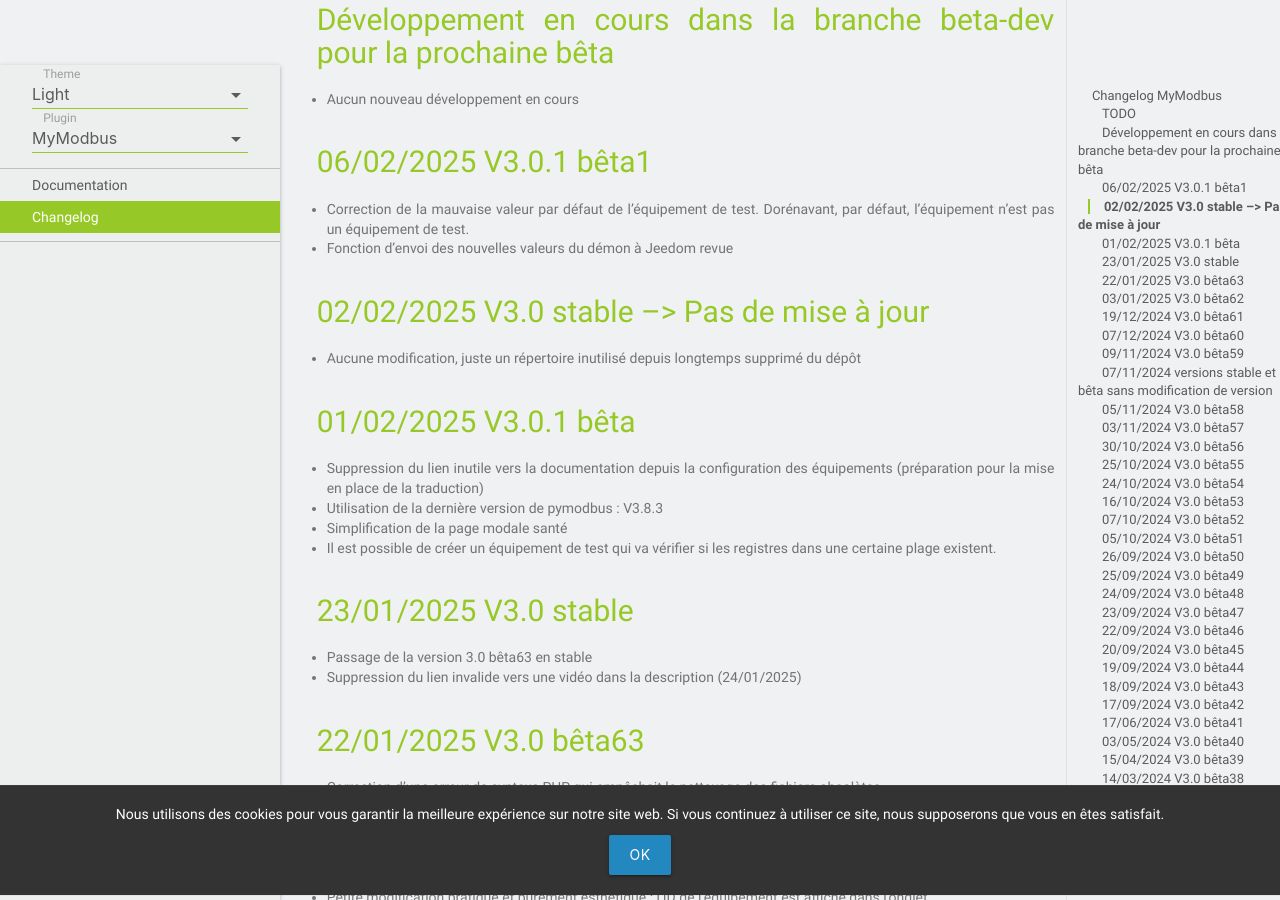
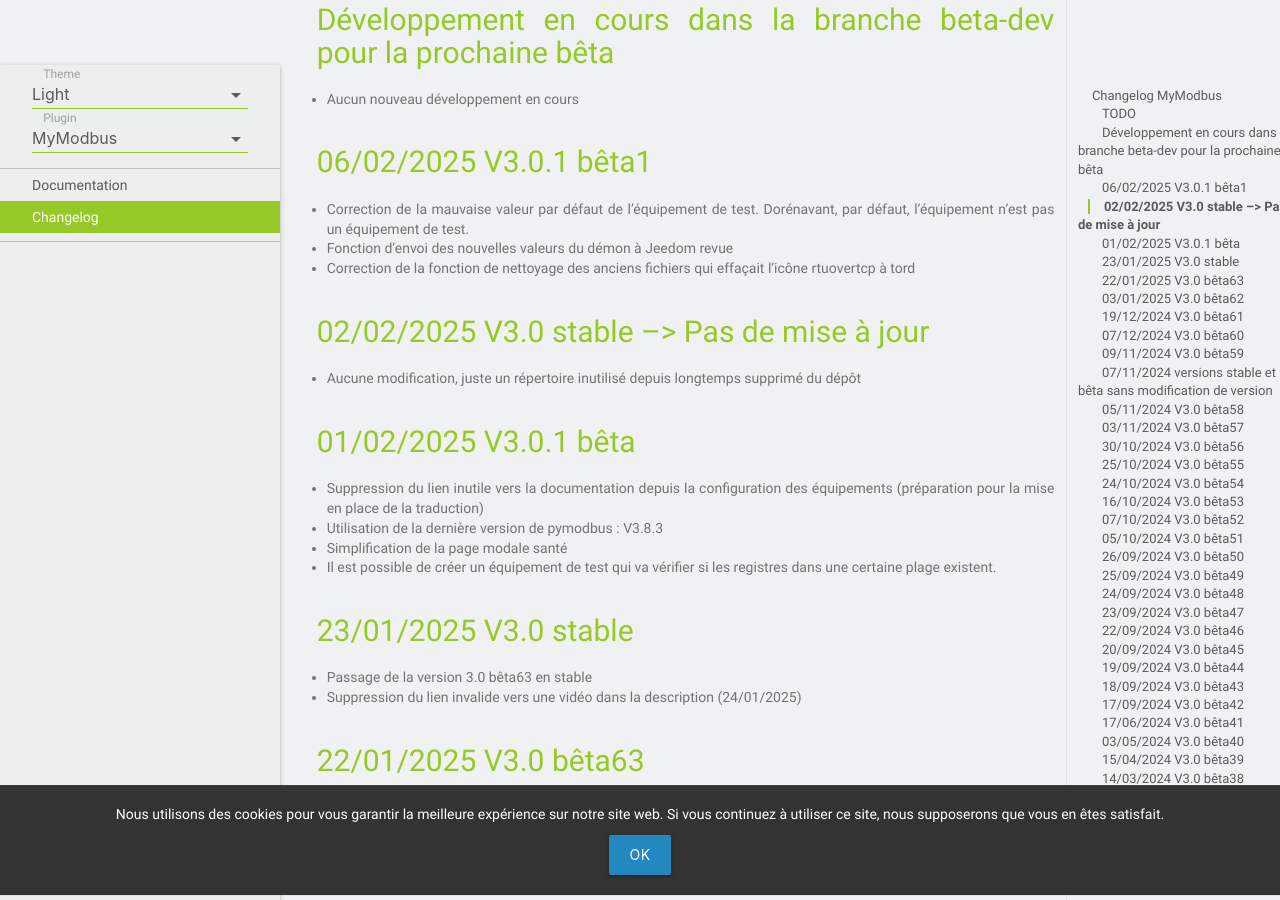
Before and after one commit to MrWaloo/jeedom-plugins-doc, a Jekyll site: the page built from docs/fr_FR/mymodbus_changelog.md, in a window 1280 px wide and 900 px high, scrolled down 368 px. Built offline with Jekyll 4.4.1, drawn with Linux system fonts in a browser that asks for light colours; emoji names are drawn with the system emoji font; our own code applies the rules of GitHub Pages for plain Markdown files.

Commit message:
Update mymodbus_changelog.md

```diff
--- a/docs/fr_FR/mymodbus_changelog.md
+++ b/docs/fr_FR/mymodbus_changelog.md
@@ -12,6 +12,7 @@
 ## 06/02/2025 V3.0.1 bêta1
 - Correction de la mauvaise valeur par défaut de l'équipement de test. Dorénavant, par défaut, l'équipement n'est pas un équipement de test.
 - Fonction d'envoi des nouvelles valeurs du démon à Jeedom revue
+- Correction de la fonction de nettoyage des anciens fichiers qui effaçait l'icône rtuovertcp à tord
 
 ## 02/02/2025 V3.0 stable --> Pas de mise à jour
 - Aucune modification, juste un répertoire inutilisé depuis longtemps supprimé du dépôt
```
